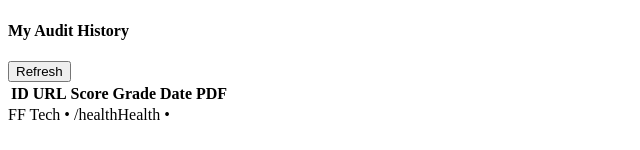
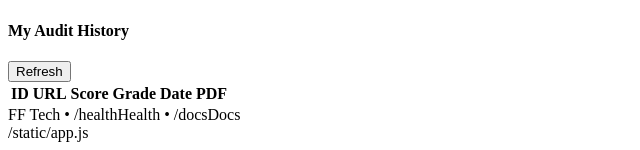
Before and after one commit to Swalehjamshaid/ThroughwebAuditforall, a FastAPI app: page / in a window 1280 px wide. Shown: the part 1311-1461 px from the top of the page, without its empty margins (0-640 px from the left). Before the commit the page ends 1431 px from the top, so only its background shows below. Run offline with FastAPI, Linux system fonts and the light colour scheme; lists and menus that the app fills with data are empty; some libraries are stand-ins or nearby versions.

Commit message:
Update index.html

```diff
--- a/fftech_audit/templates/index.html
+++ b/fftech_audit/templates/index.html
@@ -147,7 +147,10 @@
     </section>
   </main>
 
-  <!-- Footer -->
   <footer class="container mx-auto px-4 py-8 text-center text-slate-400">
-    FF Tech • /healthHealth</a> • <a class="underline hover:text-slate-200" href="/docs</body>
+    FF Tech • /healthHealth</a> • /docsDocs</a>
+  </footer>
+
+  /static/app.js</script>
+</body>
 </html>
```
